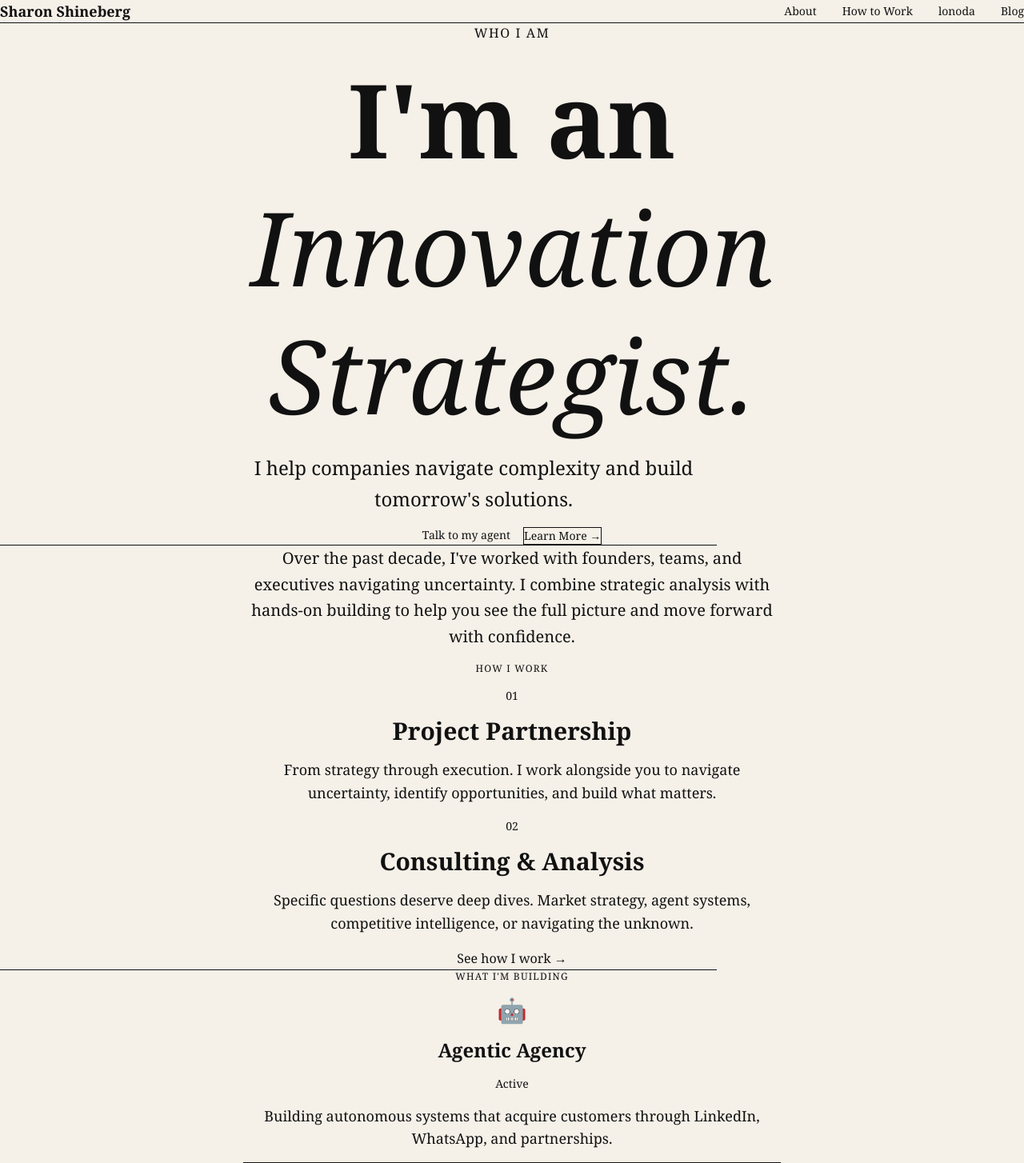
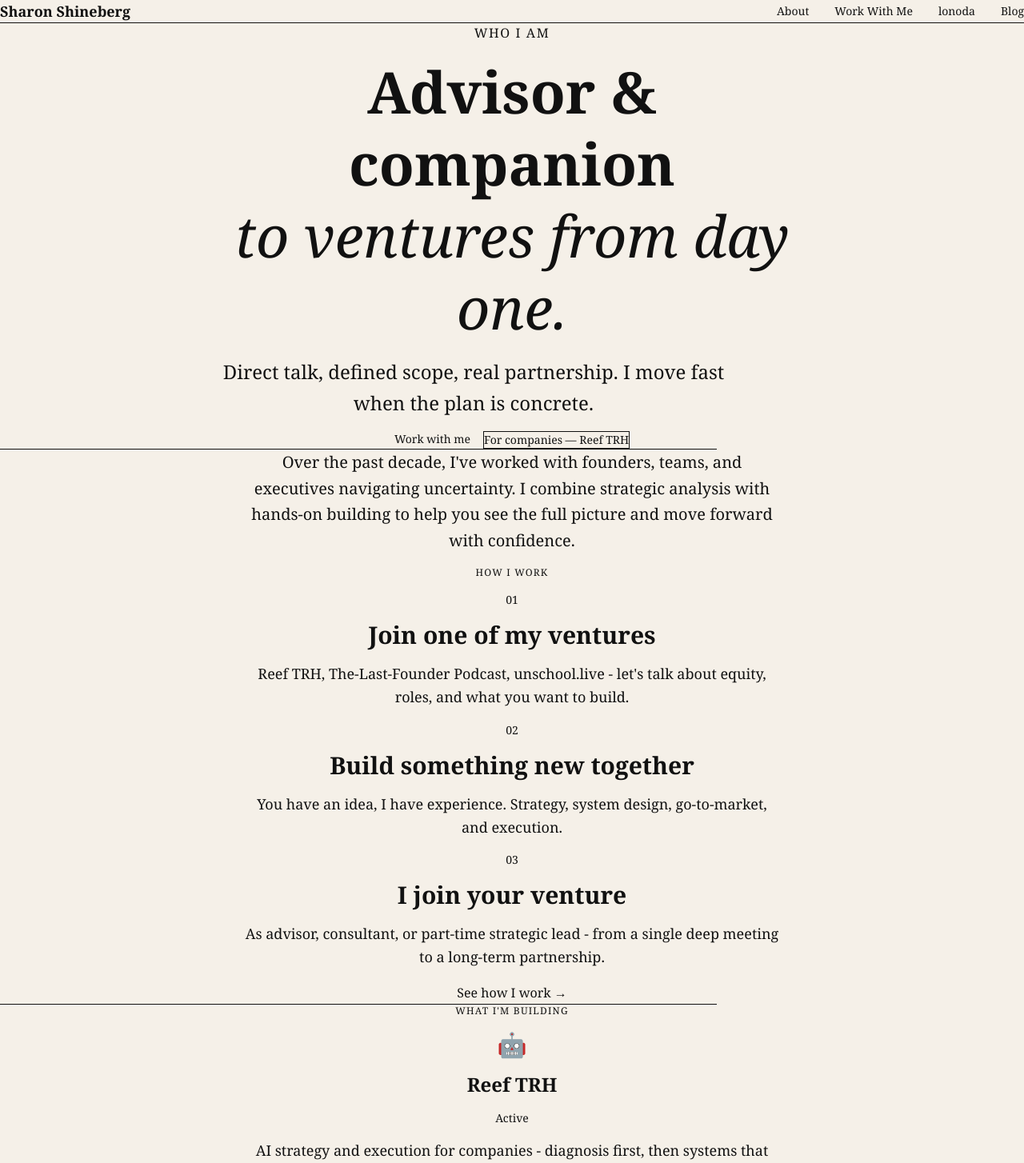
Before and after one commit to OpenScienceHolding/shineberg, a Next.js app: page / in a window 1280 px wide. Shown: the top 1454 px of the page at 80% size. Built offline with nearby package versions, Linux system fonts and the light colour scheme.

Commit message:
Home: new hero + CTAs (Work with me / Reef TRH), 3 ways, Reef TRH + TLF links; site metadata, OG image, viewport; guide in sitemap/llms
Co-Authored-By: Claude Opus 5.5 <noreply@anthropic.com>

```diff
--- a/app/about/page.tsx
+++ b/app/about/page.tsx
@@ -13,7 +13,7 @@ export default function About() {
             About
           </Link>
           <Link href="/how-to-work" className="hover:opacity-60">
-            How to Work
+            Work With Me
           </Link>
           <Link href="/lonoda" className="hover:opacity-60">
             lonoda
--- a/app/blog/lezel-cannabis-ai/page.tsx
+++ b/app/blog/lezel-cannabis-ai/page.tsx
@@ -13,7 +13,7 @@ export default function LezelPost() {
             About
           </Link>
           <Link href="/how-to-work" className="hover:opacity-60">
-            How to Work
+            Work With Me
           </Link>
           <Link href="/lonoda" className="hover:opacity-60">
             lonoda
--- a/app/blog/page.tsx
+++ b/app/blog/page.tsx
@@ -32,7 +32,7 @@ export default function Blog() {
             About
           </Link>
           <Link href="/how-to-work" className="hover:opacity-60">
-            How to Work
+            Work With Me
           </Link>
           <Link href="/lonoda" className="hover:opacity-60">
             lonoda
--- a/app/layout.tsx
+++ b/app/layout.tsx
@@ -1,14 +1,29 @@
-import type { Metadata } from "next";
+import type { Metadata, Viewport } from "next";
 import "./globals.css";
 
 export const metadata: Metadata = {
-  title: "Sharon Shineberg | Innovation Strategist",
+  metadataBase: new URL("https://shineberg.com"),
+  title: "Sharon Shineberg | Advisor & companion to ventures from day one",
   description:
-    "I help companies navigate complexity and build tomorrow's solutions using AI and strategic thinking.",
+    "Advisor and companion to ventures from day one. Direct talk, defined scope, real partnership. For AI strategy and execution, see Reef TRH.",
   keywords:
-    "Innovation, Strategy, AI, Startups, Entrepreneurship, Agentic Systems",
+    "Advisor, Ventures, Startups, AI, Agentic Systems, Reef TRH, The Last Founder",
   authors: [{ name: "Sharon Shineberg" }],
-  viewport: "width=device-width, initial-scale=1",
+  openGraph: {
+    type: "website",
+    siteName: "Sharon Shineberg",
+    title: "Sharon Shineberg | Advisor & companion to ventures from day one",
+    description:
+      "Direct talk, defined scope, real partnership. I move fast when the plan is concrete.",
+    url: "https://shineberg.com",
+  },
+  twitter: { card: "summary_large_image" },
+};
+
+export const viewport: Viewport = {
+  width: "device-width",
+  initialScale: 1,
+  themeColor: "#F5F0E8",
 };
 
 export default function RootLayout({
@@ -20,7 +35,6 @@ export default function RootLayout({
     <html lang="en" className="scroll-smooth">
       <head>
         <meta charSet="utf-8" />
-        <meta name="theme-color" content="#F5F0E8" />
       </head>
       <body className="bg-paper text-ink antialiased font-sans">
         {children}
--- a/app/lonoda/page.tsx
+++ b/app/lonoda/page.tsx
@@ -48,7 +48,7 @@ export default function Lonoda() {
             About
           </Link>
           <Link href="/how-to-work" className="hover:opacity-60">
-            How to Work
+            Work With Me
           </Link>
           <Link href="/lonoda" className="hover:opacity-60">
             lonoda
--- /dev/null
+++ b/app/opengraph-image.tsx
@@ -0,0 +1,37 @@
+import { ImageResponse } from "next/og";
+
+export const alt = "Sharon Shineberg - Advisor & companion to ventures from day one";
+export const size = { width: 1200, height: 630 };
+export const contentType = "image/png";
+
+export default function OpengraphImage() {
+  return new ImageResponse(
+    (
+      <div
+        style={{
+          width: "100%",
+          height: "100%",
+          display: "flex",
+          flexDirection: "column",
+          justifyContent: "center",
+          padding: "80px",
+          background: "#F5F0E8",
+          color: "#111111",
+          fontFamily: "Georgia, serif",
+        }}
+      >
+        <div style={{ fontSize: 28, letterSpacing: 6, color: "#727170", marginBottom: 40 }}>
+          SHARON SHINEBERG
+        </div>
+        <div style={{ fontSize: 76, fontWeight: 700, lineHeight: 1.1 }}>
+          Advisor &amp; companion
+        </div>
+        <div style={{ fontSize: 76, fontStyle: "italic", lineHeight: 1.1 }}>
+          to ventures from day one.
+        </div>
+        <div style={{ fontSize: 28, color: "#727170", marginTop: 48 }}>shineberg.com</div>
+      </div>
+    ),
+    size
+  );
+}
--- a/app/page.tsx
+++ b/app/page.tsx
@@ -14,7 +14,7 @@ export default function Home() {
             About
           </Link>
           <Link href="/how-to-work" className="hover:opacity-60">
-            How to Work
+            Work With Me
           </Link>
           <Link href="/lonoda" className="hover:opacity-60">
             lonoda
@@ -34,27 +34,35 @@ export default function Home() {
           </p>
 
           {/* Main Heading */}
-          <h1 className="text-8xl md:text-9xl font-bold leading-tight mb-8">
-            I'm an <br />
-            <span className="italic font-normal">Innovation Strategist.</span>
+          <h1 className="text-6xl md:text-7xl font-bold leading-tight mb-8">
+            Advisor &amp; companion <br />
+            <span className="italic font-normal">
+              to ventures from day one.
+            </span>
           </h1>
 
           {/* Description */}
           <p className="text-2xl text-body mb-16 max-w-2xl mx-auto leading-relaxed">
-            I help companies navigate complexity and build tomorrow's solutions.
+            Direct talk, defined scope, real partnership. I move fast when the
+            plan is concrete.
           </p>
 
           {/* CTA Buttons */}
           <div className="flex flex-col sm:flex-row justify-center gap-4 mb-20">
-            <Link href="/agent" className="inline-block px-8 py-3 bg-ink text-paper text-sm font-medium hover:opacity-80 transition">
-              Talk to my agent
+            <Link
+              href="/how-to-work"
+              className="inline-block px-8 py-3 bg-ink text-paper text-sm font-medium hover:opacity-80 transition"
+            >
+              Work with me
             </Link>
-            <Link
-              href="/about"
+            <a
+              href="https://reeftrh.com"
+              target="_blank"
+              rel="noopener noreferrer"
               className="inline-block px-8 py-3 border border-ink text-ink text-sm font-medium hover:opacity-60 transition"
             >
-              Learn More →
-            </Link>
+              For companies — Reef TRH
+            </a>
           </div>
         </div>
       </section>
@@ -84,20 +92,23 @@ export default function Home() {
           <div className="space-y-16 mb-12">
             <div>
               <p className="text-sm text-muted mb-3">01</p>
-              <h2 className="text-3xl font-bold mb-3">Project Partnership</h2>
+              <h2 className="text-3xl font-bold mb-3">Join one of my ventures</h2>
               <p className="text-lg text-body leading-relaxed">
-                From strategy through execution. I work alongside you to
-                navigate uncertainty, identify opportunities, and build what
-                matters.
+                Reef TRH, The-Last-Founder Podcast, unschool.live - let&apos;s talk about equity, roles, and what you want to build.
               </p>
             </div>
-
             <div>
               <p className="text-sm text-muted mb-3">02</p>
-              <h2 className="text-3xl font-bold mb-3">Consulting & Analysis</h2>
+              <h2 className="text-3xl font-bold mb-3">Build something new together</h2>
               <p className="text-lg text-body leading-relaxed">
-                Specific questions deserve deep dives. Market strategy, agent
-                systems, competitive intelligence, or navigating the unknown.
+                You have an idea, I have experience. Strategy, system design, go-to-market, and execution.
+              </p>
+            </div>
+            <div>
+              <p className="text-sm text-muted mb-3">03</p>
+              <h2 className="text-3xl font-bold mb-3">I join your venture</h2>
+              <p className="text-lg text-body leading-relaxed">
+                As advisor, consultant, or part-time strategic lead - from a single deep meeting to a long-term partnership.
               </p>
             </div>
           </div>
@@ -128,13 +139,22 @@ export default function Home() {
               <div className="flex flex-col items-center gap-4 mb-3">
                 <span className="text-3xl">🤖</span>
                 <div>
-                  <h3 className="text-2xl font-bold">Agentic Agency</h3>
+                  <h3 className="text-2xl font-bold">
+                    <a
+                      href="https://reeftrh.com"
+                      target="_blank"
+                      rel="noopener noreferrer"
+                      className="hover:opacity-60"
+                    >
+                      Reef TRH
+                    </a>
+                  </h3>
                   <p className="text-sm text-muted mt-1">Active</p>
                 </div>
               </div>
               <p className="text-lg text-body">
-                Building autonomous systems that acquire customers through
-                LinkedIn, WhatsApp, and partnerships.
+                AI strategy and execution for companies - diagnosis first, then
+                systems that deliver return. My agency with Raviv.
               </p>
             </div>
 
@@ -143,7 +163,14 @@ export default function Home() {
                 <span className="text-3xl">🎙️</span>
                 <div>
                   <h3 className="text-2xl font-bold">
-                    The-Last-Founder Podcast
+                    <a
+                      href="https://thelastfounder.com"
+                      target="_blank"
+                      rel="noopener noreferrer"
+                      className="hover:opacity-60"
+                    >
+                      The-Last-Founder Podcast
+                    </a>
                   </h3>
                   <p className="text-sm text-muted mt-1">Recording</p>
                 </div>
@@ -174,7 +201,7 @@ export default function Home() {
         <div className="max-w-2xl">
           <h2 className="text-6xl font-bold mb-6">Ready to work together?</h2>
           <p className="text-xl text-body mb-12">
-            Let's talk about your vision and what's possible.
+            The fastest way to reach me is through my agent.
           </p>
           <Link href="/agent" className="inline-block px-8 py-3 bg-ink text-paper text-sm font-medium hover:opacity-80 transition">
               Talk to my agent
--- a/app/sitemap.ts
+++ b/app/sitemap.ts
@@ -7,6 +7,7 @@ const routes = [
   "",
   "/how-to-work",
   "/agent",
+  "/guide",
   "/about",
   "/lonoda",
   "/blog",
```
Also changed, not shown: public/llms.txt.
